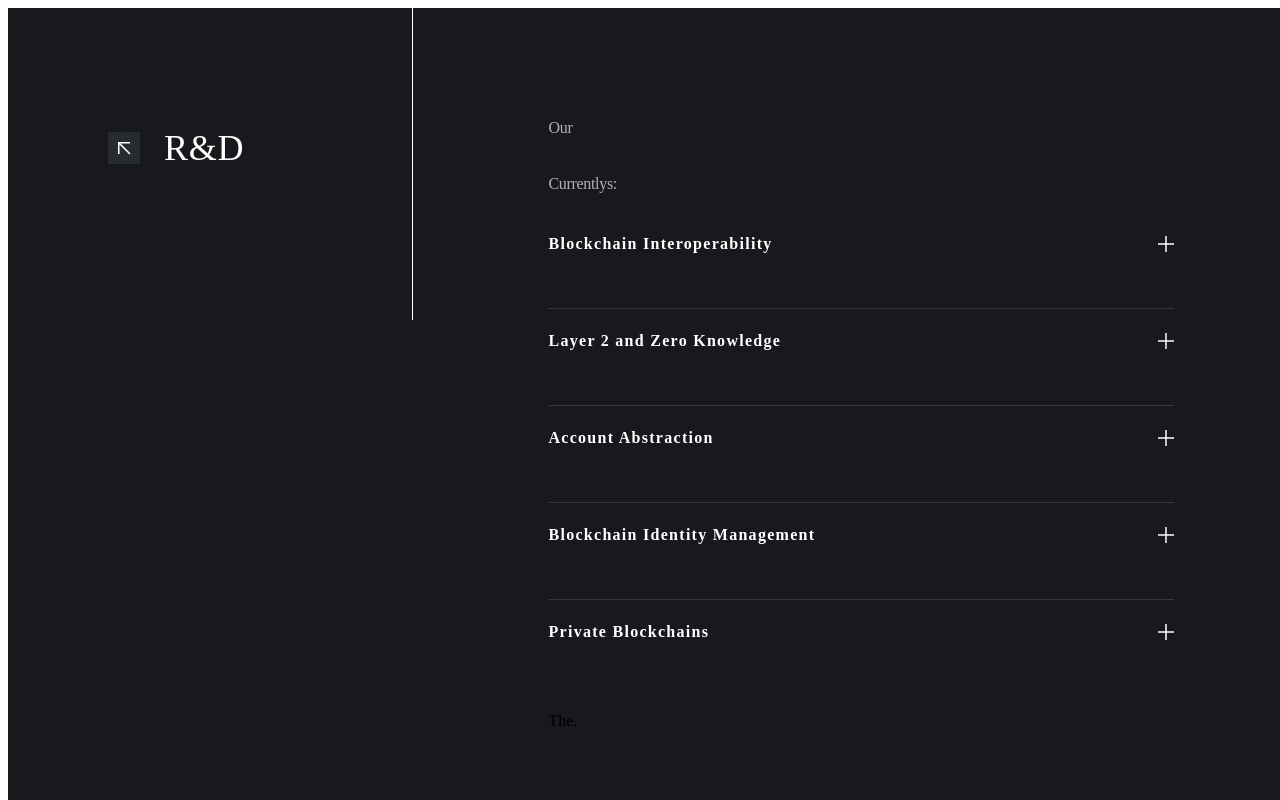
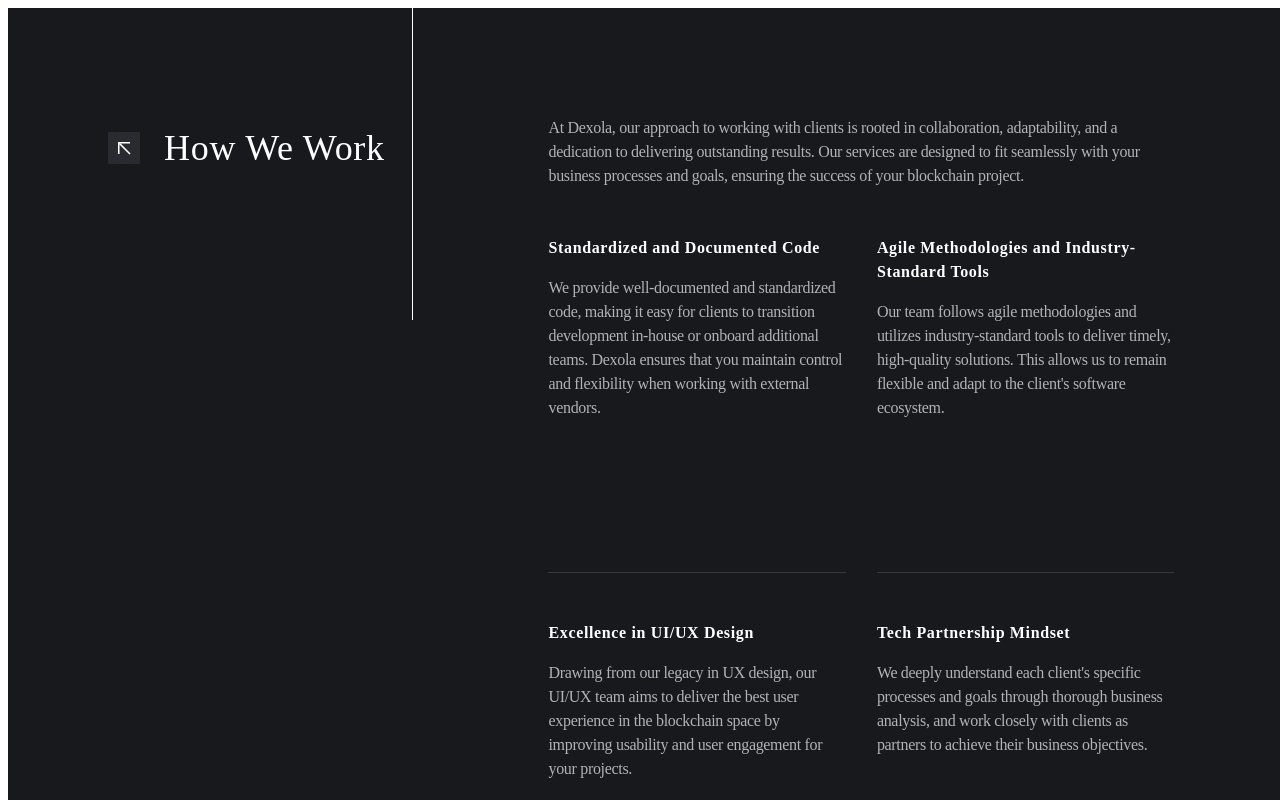
Before and after one commit to dexolacom/dexola_react_cms_UI, a Next.js app: page /howWeWork/howWeWork in a window 1280 px wide. Shown: the top 800 px of the page. Built offline with nearby package versions, Linux system fonts and the light colour scheme.

Commit message:
ADD | added sructure on page

```diff
--- a/constants/textConstants.ts
+++ b/constants/textConstants.ts
@@ -109,5 +109,31 @@
     title: 'Private Blockchains',
     text: 'Our engineers have thoroughly explored private blockchains tailored to the specific project needs. We anticipate the opportunity to apply our knowledge in a real-world product, helping customers to fully benefit from blockchain technology while preserving privacy and control over their data.',
   },
+];
 
+export const HowWeWork_INFO: ITypeItem[] = [
+  {
+    title: 'Standardized and Documented Code',
+    text: 'We provide well-documented and standardized code, making it easy for clients to transition development in-house or onboard additional teams. Dexola ensures that you maintain control and flexibility when working with external vendors.',
+  },
+  {
+    title: 'Agile Methodologies and Industry-Standard Tools',
+    text: "Our team follows agile methodologies and utilizes industry-standard tools to deliver timely, high-quality solutions. This allows us to remain flexible and adapt to the client's software ecosystem.",
+  },
+  {
+    title: 'Excellence in UI/UX Design',
+    text: 'Drawing from our legacy in UX design, our UI/UX team aims to deliver the best user experience in the blockchain space by improving usability and user engagement for your projects.',
+  },
+  {
+    title: 'Tech Partnership Mindset',
+    text: "We deeply understand each client's specific processes and goals through thorough business analysis, and work closely with clients as partners to achieve their business objectives.",
+  },
+  {
+    title: 'Adaptable Approach',
+    text: 'By being agile and adaptable, we adjust our services and solutions to the evolving needs of medium-sized businesses. Our flexible approach ensures that we continue to deliver exceptional value and results for our clients, even as their requirements change.',
+  },
+  {
+    title: 'Legal and Compliance:',
+    text: 'As a US-based corporation, Dexola follows US regulations and compliance. We believe that integration into the existing financial system and better transparency will drive mass adoption of decentralized finance.',
+  },
 ];
--- a/pages/howWeWork/howWeWork.tsx
+++ b/pages/howWeWork/howWeWork.tsx
@@ -1,48 +1,31 @@
 'use client';
 
 import PageContainer from '../../components/PageContainer/PageWrapper';
-import { RandD_INFO } from '../../constants/textConstants';
 import styles from './styles.module.css';
 import styles2 from '../../components/PageContainer/pageContainer.module.css';
-import { useState } from 'react';
-import TypeItem from '../partnership/typeItem';
-
-// --- it's like as in Partnership !!! ---
-const INIT_TYPE_STATUS = Array(5).fill(false);
+import { HowWeWork_INFO } from '../../constants/textConstants';
 
 const HowWeWork = () => {
-  // --- same as in Partnership !!! ---
-  const [typeStatus, setTypeStatus] = useState<boolean[]>(INIT_TYPE_STATUS);
-
-  const clickHandler = (e: React.SyntheticEvent) => {
-    const id = +e?.currentTarget?.id;
-    if (typeStatus.length > 0) {
-      const newStatusArray = typeStatus.map((el, idx) =>
-        idx === id && !el ? true : false,
-      );
-      setTypeStatus(newStatusArray);
-    }
-  };
-  // --- / same as in Partnership !!! ---
   return (
-    <PageContainer title={'R&D'} link={'some link'}>
-      <p className={styles2.contentText}>Our</p>
-      <p className={styles2.contentText}>Currentlys:</p>
-      <div>
-        {RandD_INFO &&
-          RandD_INFO.length > 0 &&
-          RandD_INFO.map((item, idx) => (
-            <TypeItem
-              index={idx}
-              key={item.title}
-              title={item.title}
-              text={item.text}
-              clickHandler={clickHandler}
-              showStatus={typeStatus[idx]}
-            />
-          ))}
+    <PageContainer title={'How we work'} link={'some link'}>
+      <p className={styles2.contentText}>
+        At Dexola, our approach to working with clients is rooted in
+        collaboration, adaptability, and a dedication to delivering outstanding
+        results. Our services are designed to fit seamlessly with your business
+        processes and goals, ensuring the success of your blockchain project.
+      </p>
+      <div className={styles.textBlockWrapper}>
+        <>
+          {HowWeWork_INFO &&
+            HowWeWork_INFO.length > 0 &&
+            HowWeWork_INFO.map(el => (
+              <div className={styles.textBlock}>
+                <p className={styles.blockTitle}>{el.title}</p>
+                <p className={styles.blockText}>{el.text}</p>
+              </div>
+            ))}
+        </>
       </div>
-      <p className={styles.contentTextLast}>The.</p>
     </PageContainer>
   );
 };
--- a/pages/howWeWork/styles.module.css
+++ b/pages/howWeWork/styles.module.css
@@ -0,0 +1,31 @@
+.textBlockWrapper {
+  display: flex;
+  justify-content: space-between;
+  flex-wrap: wrap;
+  width: 100%;
+  padding-top: 16px;
+}
+
+.textBlock {
+  width: 47.5%;
+  height: 352px;
+  margin-bottom: 32px;
+  border-bottom: 1px solid #393939;
+}
+
+.textBlock:last-of-type {
+  border-bottom: none;
+}
+
+.blockTitle {
+  margin-bottom: 8px;
+  /* font-family: 'Georama'; ??? */
+  composes: mainRobotoParagraph from '../../components/PageContainer/pageContainer.module.css';
+  font-weight: 600;
+  letter-spacing: 0.04em;
+  color: #ffffff;
+}
+
+.blockText {
+  composes: mainRobotoParagraph from '../../components/PageContainer/pageContainer.module.css';
+}
--- a/src/app/page.tsx
+++ b/src/app/page.tsx
@@ -3,6 +3,7 @@
 import About from '../../pages/about/about';
 import Footer from '../../pages/footer/footer';
 import Header from '../../pages/header/header';
+import HowWeWork from '../../pages/howWeWork/howWeWork';
 import Partnership from '../../pages/partnership/partnership';
 import Services from '../../pages/services/services';
 import TechStack from '../../pages/techStack/techStack';
@@ -14,6 +15,9 @@
     <RootLayout>
       <ContactButton />
       <Header />
+      {/* --- - --- */}
+      <HowWeWork />
+      {/* --- / - --- */}
       <About />
       <Services />
       <CasesSection />
```
